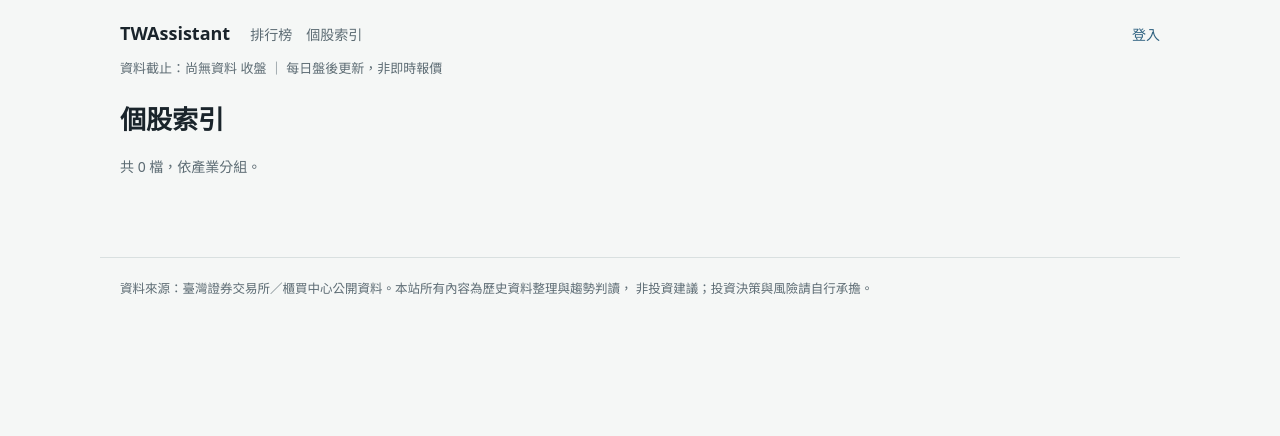
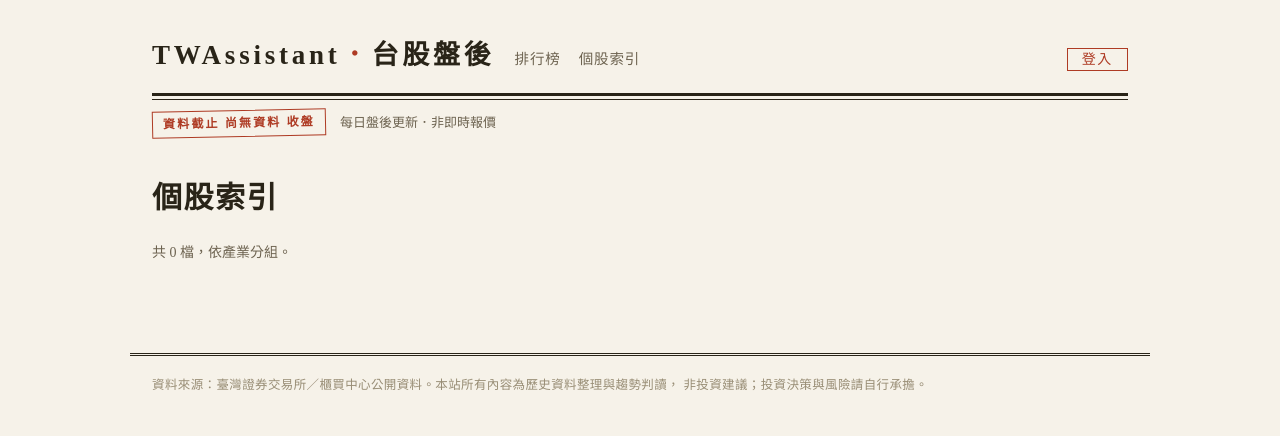
Before and after one commit to rocker0516/TWAssisant, a FastAPI app: page /stocks in a window 1280 px wide. Shown: the top 436 px of the page. Run offline with FastAPI, Linux system fonts and the light colour scheme; data that the repository does not hold is empty.

Commit message:
style(web): 公開頁改「盤後報告紙感」視覺
使用者不要通用工具灰。新方向：一份認真的盤後研究報告——

- 米紙底（#F6F2E9）＋深褐墨字，全站唯一彩色是朱砂紅（#AE3B24），
  身兼強調色與台股「漲」色；跌用松綠。一色兩用，克制而有記憶點。
- 報頭「TWAssistant．台股盤後」＋文武線（粗細雙線，中文印刷的招牌）；
  資料截止戳記改為微傾斜的印章式紅框——全站元件反而變成視覺簽名。
- 字體全面改 Noto Serif TC（Google Fonts，公開網頁可外連；fallback 明體），
  股票代號用等寬字對比。表格只留水平髮絲線、表頭下雙細線，hover 淡米底。
- 刻意只有亮色一種主題：報紙就是紙，這是身份不是缺漏（FT 粉紙同理）。
  拿掉 prefers-color-scheme 分支，維護面少一半。

模板僅 base.html 重寫＋子模板 var(--accent)→var(--up) 兩處；
資料層與路由零改動。

Co-Authored-By: Claude Opus 5 <noreply@anthropic.com>

```diff
--- a/backend/app/web/templates/base.html
+++ b/backend/app/web/templates/base.html
@@ -3,70 +3,114 @@
 <head>
   <meta charset="utf-8">
   <meta name="viewport" content="width=device-width, initial-scale=1">
-  <title>{% block title %}TWAssistant{% endblock %}</title>
+  <title>{% block title %}TWAssistant 台股盤後{% endblock %}</title>
   <meta name="description" content="{% block description %}台股每日盤後資料：排行、類股、個股。全部取自證交所／櫃買中心官方開放資料。{% endblock %}">
+  <link rel="preconnect" href="https://fonts.googleapis.com">
+  <link rel="preconnect" href="https://fonts.gstatic.com" crossorigin>
+  <link href="https://fonts.googleapis.com/css2?family=Noto+Serif+TC:wght@400;600;900&display=swap" rel="stylesheet">
   <style>
+    /* 盤後報告紙感：刻意只有亮色一種主題——報紙就是紙，這是身份不是缺漏。
+       朱砂紅身兼強調色與台股「漲」色（一色兩用，全站只此一個彩色）。 */
     :root {
-      --paper: #f5f7f6; --surface: #ffffff; --ink: #1a242b; --ink-2: #5c6b73;
-      --rule: #d9e0e0; --up: #c0392b; --down: #1e7f4f; --accent: #2f6280;
-    }
-    @media (prefers-color-scheme: dark) {
-      :root {
-        --paper: #121a20; --surface: #1a242c; --ink: #e3eaec; --ink-2: #93a4ac;
-        --rule: #2e3d46; --up: #e07862; --down: #55b184; --accent: #83b7d8;
-      }
+      --paper:   #F6F2E9;   /* 米紙 */
+      --paper-2: #EFE9DB;   /* 表頭底 */
+      --ink:     #292418;   /* 深褐墨 */
+      --ink-2:   #6D6350;   /* 次要字 */
+      --ink-3:   #988D75;   /* 註記 */
+      --hair:    #CDC5B0;   /* 髮絲線 */
+      --up:      #AE3B24;   /* 朱砂＝漲＝強調 */
+      --down:    #2E6E52;   /* 松綠＝跌 */
+      --serif: "Noto Serif TC", "PMingLiU", "MingLiU", serif;
+      --mono: "Cascadia Mono", ui-monospace, "Consolas", monospace;
     }
     * { box-sizing: border-box; }
     body {
       margin: 0; background: var(--paper); color: var(--ink);
-      font-family: "Microsoft JhengHei", "PingFang TC", "Noto Sans TC", system-ui, sans-serif;
-      font-size: 16px; line-height: 1.7;
+      font-family: var(--serif); font-size: 16px; line-height: 1.9;
     }
-    header.site {
-      display: flex; align-items: baseline; gap: 20px; flex-wrap: wrap;
-      max-width: 1080px; margin: 0 auto; padding: 18px 20px 0;
+
+    /* ── 報頭：名稱 + 文武線（粗細雙線，中文印刷的招牌） ── */
+    header.site { max-width: 1020px; margin: 0 auto; padding: 30px 22px 0; }
+    .masthead { display: flex; align-items: baseline; gap: 16px; flex-wrap: wrap; }
+    .masthead .brand {
+      font-size: 27px; font-weight: 900; letter-spacing: .14em;
+      color: var(--ink); text-decoration: none;
     }
-    header.site .brand { font-weight: 700; font-size: 18px; color: var(--ink); text-decoration: none; }
-    header.site nav { display: flex; gap: 14px; font-size: 14px; }
-    header.site nav a { color: var(--ink-2); text-decoration: none; }
-    header.site nav a:hover { color: var(--ink); }
-    header.site .login { margin-left: auto; font-size: 14px; }
-    header.site .login a { color: var(--accent); text-decoration: none; }
-    main { max-width: 1080px; margin: 0 auto; padding: 8px 20px 64px; }
-    h1 { font-size: 26px; margin: 18px 0 4px; }
-    h2 { font-size: 18px; margin: 28px 0 8px; }
-    /* 資料截止戳記：全站元件。盤後批次資料，缺這行會被誤讀成即時報價。 */
-    .cutoff {
-      font-size: 13px; color: var(--ink-2); margin: 0 0 6px;
-      font-variant-numeric: tabular-nums;
+    .masthead .brand span { color: var(--up); }
+    .masthead nav { display: flex; gap: 18px; font-size: 14.5px; margin-left: 4px; }
+    .masthead nav a { color: var(--ink-2); text-decoration: none; letter-spacing: .06em; }
+    .masthead nav a:hover { color: var(--up); }
+    .masthead .login { margin-left: auto; font-size: 14px; }
+    .masthead .login a {
+      color: var(--up); text-decoration: none; letter-spacing: .12em;
+      border: 1px solid var(--up); padding: 3px 14px;
     }
-    table { border-collapse: collapse; width: 100%; background: var(--surface); font-size: 14.5px; }
-    th, td { text-align: right; padding: 7px 12px; border-bottom: 1px solid var(--rule); white-space: nowrap; }
+    .masthead .login a:hover { background: var(--up); color: var(--paper); }
+    .rule-wen-wu {
+      border: 0; height: 7px; margin: 12px 0 0;
+      border-top: 3px solid var(--ink); border-bottom: 1px solid var(--ink);
+    }
+    /* 資料截止：印章式戳記 */
+    .dateline { display: flex; align-items: center; gap: 14px; padding: 10px 0 0; font-size: 13px; color: var(--ink-2); }
+    .stamp {
+      display: inline-block; border: 1.5px solid var(--up); color: var(--up);
+      font-size: 12px; letter-spacing: .18em; padding: 1px 10px;
+      transform: rotate(-1.2deg); font-weight: 600; white-space: nowrap;
+    }
+
+    main { max-width: 1020px; margin: 0 auto; padding: 6px 22px 72px; }
+    h1 { font-size: 30px; font-weight: 900; letter-spacing: .05em; margin: 26px 0 6px; }
+    h2 {
+      font-size: 18px; font-weight: 700; letter-spacing: .08em; margin: 34px 0 10px;
+      display: flex; align-items: center; gap: 10px;
+    }
+    h2::before { content: ""; display: inline-block; width: 14px; height: 14px;
+                 background: var(--up); flex: none; }
+
+    /* ── 表格：只有水平髮絲線，表頭下雙細線 ── */
+    .tbl { overflow-x: auto; }
+    table { border-collapse: collapse; width: 100%; font-size: 15px; }
+    th, td { text-align: right; padding: 8px 14px; border-bottom: 1px solid var(--hair); white-space: nowrap; }
     th:first-child, td:first-child, th.l, td.l { text-align: left; }
-    thead th { font-size: 12px; color: var(--ink-2); font-weight: 600; }
+    thead th {
+      font-size: 12.5px; color: var(--ink-2); font-weight: 600; letter-spacing: .1em;
+      border-bottom: 3px double var(--ink);
+      background: none;
+    }
+    tbody tr:hover { background: var(--paper-2); }
     td { font-variant-numeric: tabular-nums; }
     .up { color: var(--up); }
     .down { color: var(--down); }
-    .tbl { overflow-x: auto; border: 1px solid var(--rule); border-radius: 4px; }
-    .boards { display: grid; grid-template-columns: repeat(auto-fit, minmax(320px, 1fr)); gap: 20px; }
+    a.code { color: var(--ink); text-decoration: none; border-bottom: 1px solid var(--hair); }
+    a.code:hover { color: var(--up); border-bottom-color: var(--up); }
+    td:first-child, .mono { font-family: var(--mono); font-size: 13.5px; }
+
+    .boards { display: grid; grid-template-columns: repeat(auto-fit, minmax(340px, 1fr)); gap: 14px 40px; }
+
     footer.site {
-      max-width: 1080px; margin: 0 auto; padding: 20px; border-top: 1px solid var(--rule);
-      font-size: 12.5px; color: var(--ink-2);
+      max-width: 1020px; margin: 0 auto; padding: 18px 22px 40px;
+      border-top: 3px double var(--ink);
+      font-size: 12.5px; color: var(--ink-3); letter-spacing: .03em;
     }
-    a.code { color: var(--accent); text-decoration: none; }
   </style>
 </head>
 <body>
   <header class="site">
-    <a class="brand" href="/">TWAssistant</a>
-    <nav>
-      <a href="/rankings">排行榜</a>
-      <a href="/stocks">個股索引</a>
-    </nav>
-    <span class="login"><a href="/app/login">登入</a></span>
+    <div class="masthead">
+      <a class="brand" href="/">TWAssistant<span>．</span>台股盤後</a>
+      <nav>
+        <a href="/rankings">排行榜</a>
+        <a href="/stocks">個股索引</a>
+      </nav>
+      <span class="login"><a href="/app/login">登入</a></span>
+    </div>
+    <hr class="rule-wen-wu" />
+    <div class="dateline">
+      <span class="stamp">資料截止 {{ cutoff }} 收盤</span>
+      <span>每日盤後更新．非即時報價</span>
+    </div>
   </header>
   <main>
-    <p class="cutoff">資料截止：{{ cutoff }} 收盤 ｜ 每日盤後更新，非即時報價</p>
     {% block content %}{% endblock %}
   </main>
   <footer class="site">
--- a/backend/app/web/templates/stock.html
+++ b/backend/app/web/templates/stock.html
@@ -3,7 +3,7 @@
 {% block description %}{{ stock.name }}（{{ stock.id }}）{{ cutoff }} 收盤 {{ "%.2f"|format(quote.close) if quote.close is not none else "—" }}：本益比、殖利率、月營收、季財報、股利政策，取自證交所／櫃買中心官方盤後資料。{% endblock %}
 {% block content %}
 <nav style="font-size: 13px; color: var(--ink-2); margin-top: 12px;">
-  <a href="/stocks" style="color: var(--accent); text-decoration: none;">個股索引</a>
+  <a href="/stocks" style="color: var(--up); text-decoration: none;">個股索引</a>
   ›{{ sector_name or "未分類" }}
 </nav>
 <h1>{{ stock.name }} <span style="color: var(--ink-2); font-weight: 400;">{{ stock.id }}</span></h1>
@@ -123,6 +123,6 @@
 
 <p style="margin-top: 28px; font-size: 14px;">
   完整分析（K 線、技術指標、籌碼、支撐壓力）→
-  <a href="/app/stocks/{{ stock.id }}" style="color: var(--accent);">登入使用 TWAssistant</a>
+  <a href="/app/stocks/{{ stock.id }}" style="color: var(--up);">登入使用 TWAssistant</a>
 </p>
 {% endblock %}
```
